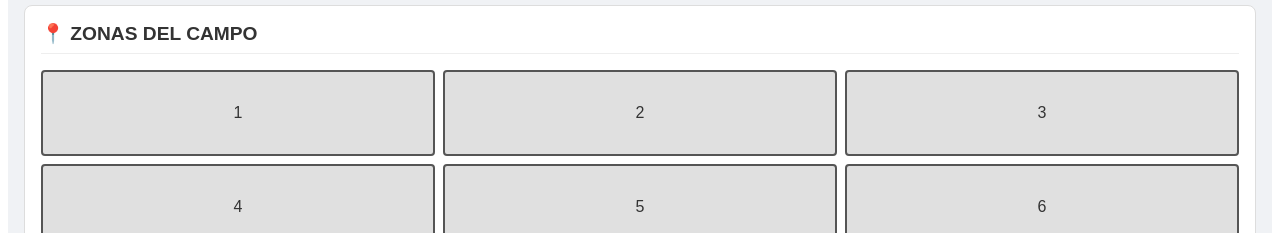
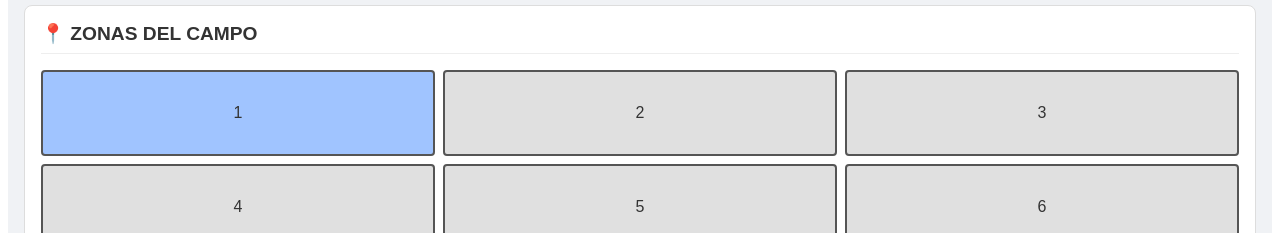
Before and after one commit to hernancolliard/futbolanalytics2, a React (Vite) app in the folder frontend/: page / in a window 1280 px wide. Shown: the part 719-952 px from the top of the page. Built offline with nearby package versions, Linux system fonts and the light colour scheme.

Commit message:
feat: Add video time sync and delete/edit functionality

```diff
--- a/frontend/components/EventManager.jsx
+++ b/frontend/components/EventManager.jsx
@@ -1,20 +1,17 @@
 import React, { useState } from 'react';
 
-const EventManager = ({ onAddEvent, players, zones }) => {
+const EventManager = ({ onAddEvent, players, zones, videoTime, selectedZone, onZoneChange }) => {
   const [selectedPlayer, setSelectedPlayer] = useState(players[0]);
-  const [selectedZone, setSelectedZone] = useState(zones[0]);
+
+  const formatTime = (timeInSeconds) => {
+    const minutes = Math.floor(timeInSeconds / 60).toString().padStart(2, '0');
+    const seconds = Math.floor(timeInSeconds % 60).toString().padStart(2, '0');
+    return `${minutes}:${seconds}`;
+  };
 
   const handleEventClick = (action, result) => {
-    // Helper to format the current time as MM:SS
-    const getCurrentTime = () => {
-        const now = new Date();
-        const minutes = String(now.getMinutes()).padStart(2, '0');
-        const seconds = String(now.getSeconds()).padStart(2, '0');
-        return `${minutes}:${seconds}`;
-    }
-
     const newEvent = {
-      time: getCurrentTime(),
+      time: formatTime(videoTime),
       player: selectedPlayer,
       action,
       result,
@@ -43,7 +40,7 @@ const EventManager = ({ onAddEvent, players, zones }) => {
             <option key={player} value={player}>{player}</option>
           ))}
         </select>
-        <select value={selectedZone} onChange={(e) => setSelectedZone(e.target.value)}>
+        <select value={selectedZone} onChange={(e) => onZoneChange(e.target.value)}>
           <option disabled>▼ Zona</option>
           {zones.map(zone => (
             <option key={zone} value={zone}>{zone}</option>
--- a/frontend/components/EventsTable.jsx
+++ b/frontend/components/EventsTable.jsx
@@ -1,6 +1,6 @@
 import React from 'react';
 
-const EventsTable = ({ events }) => {
+const EventsTable = ({ events, onDeleteEvent, onUpdateEvent }) => {
   return (
     <div className="events-table">
       <h2>📋 EVENTOS REGISTRADOS</h2>
@@ -24,8 +24,8 @@ const EventsTable = ({ events }) => {
               <td>{event.action}</td>
               <td>{event.result}</td>
               <td>{event.zone}</td>
-              <td className="action-icons"><button>✏️</button></td>
-              <td className="action-icons"><button>🗑️</button></td>
+              <td className="action-icons"><button onClick={() => onUpdateEvent(index)}>✏️</button></td>
+              <td className="action-icons"><button onClick={() => onDeleteEvent(index)}>🗑️</button></td>
             </tr>
           ))}
         </tbody>
--- a/frontend/components/FieldZones.jsx
+++ b/frontend/components/FieldZones.jsx
@@ -1,16 +1,22 @@
 import React from 'react';
 
-const FieldZones = () => {
+const FieldZones = ({ onZoneSelect, selectedZone }) => {
+  const zones = [1, 2, 3, 4, 5, 6];
+
   return (
     <div className="field-zones">
       <h2>📍 ZONAS DEL CAMPO</h2>
       <div className="zones-grid">
-        <div className="zone-box">1</div>
-        <div className="zone-box">2</div>
-        <div className="zone-box">3</div>
-        <div className="zone-box">4</div>
-        <div className="zone-box">5</div>
-        <div className="zone-box">6</div>
+        {zones.map(zone => (
+          <div
+            key={zone}
+            className="zone-box"
+            onClick={() => onZoneSelect(zone)}
+            style={{ backgroundColor: selectedZone == zone ? '#a0c4ff' : '' }}
+          >
+            {zone}
+          </div>
+        ))}
       </div>
     </div>
   );
--- a/frontend/components/MatchAnalysis.jsx
+++ b/frontend/components/MatchAnalysis.jsx
@@ -12,6 +12,8 @@ const MatchAnalysis = () => {
     { time: '12:33', player: 'Pérez', action: 'Pase', result: '✅', zone: 2 },
     { time: '13:10', player: 'Gómez', action: 'Tiro', result: '❌', zone: 5 },
   ]);
+  const [videoTime, setVideoTime] = useState(0);
+  const [selectedZone, setSelectedZone] = useState(1);
 
   const players = ['Pérez', 'Gómez', 'Rodríguez', 'Sánchez'];
   const zones = [1, 2, 3, 4, 5, 6];
@@ -20,20 +22,44 @@ const MatchAnalysis = () => {
     setEvents(prevEvents => [...prevEvents, event]);
   };
 
+  const deleteEvent = (index) => {
+    setEvents(prevEvents => prevEvents.filter((_, i) => i !== index));
+  };
+
+  const updateEvent = (index, updatedEvent) => {
+    // For now, this is a placeholder. A real implementation would involve an editing UI.
+    alert(`Editing event at index: ${index}`);
+  };
+
+  const handleTimeUpdate = (time) => {
+    setVideoTime(time);
+  };
+
+  const handleZoneSelect = (zone) => {
+    setSelectedZone(zone);
+  }
+
   return (
     <div className="match-analysis-container">
       <MatchHeader />
       <div className="main-content">
         <div className="left-panel">
-          <VideoPlayer />
+          <VideoPlayer onTimeUpdate={handleTimeUpdate} />
         </div>
         <div className="right-panel">
-          <EventManager onAddEvent={addEvent} players={players} zones={zones} />
+          <EventManager
+            onAddEvent={addEvent}
+            players={players}
+            zones={zones}
+            videoTime={videoTime}
+            selectedZone={selectedZone}
+            onZoneChange={handleZoneSelect}
+          />
         </div>
       </div>
-      <FieldZones />
+      <FieldZones onZoneSelect={handleZoneSelect} selectedZone={selectedZone} />
       <MatchTimeline />
-      <EventsTable events={events} />
+      <EventsTable events={events} onDeleteEvent={deleteEvent} onUpdateEvent={updateEvent} />
     </div>
   );
 };
--- a/frontend/components/VideoPlayer.jsx
+++ b/frontend/components/VideoPlayer.jsx
@@ -1,6 +1,6 @@
 import React, { useRef } from 'react';
 
-const VideoPlayer = () => {
+const VideoPlayer = ({ onTimeUpdate }) => {
   const videoRef = useRef(null);
 
   const handlePlayPause = () => {
@@ -32,6 +32,7 @@ const VideoPlayer = () => {
         controls
         width="100%"
         style={{ borderRadius: '4px', marginBottom: '1rem' }}
+        onTimeUpdate={() => onTimeUpdate(videoRef.current.currentTime)}
       />
       <div className="button-group">
         <button onClick={handlePlayPause}>⏯</button>
```
